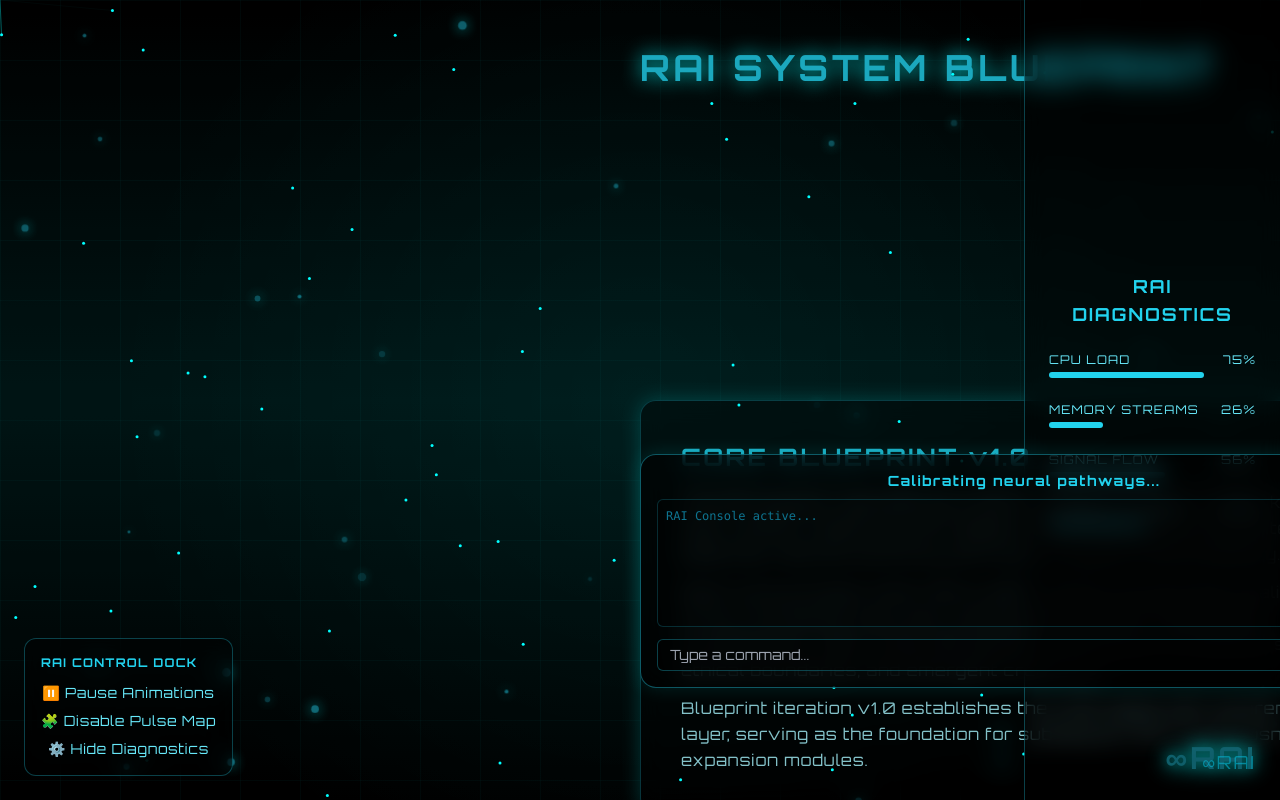
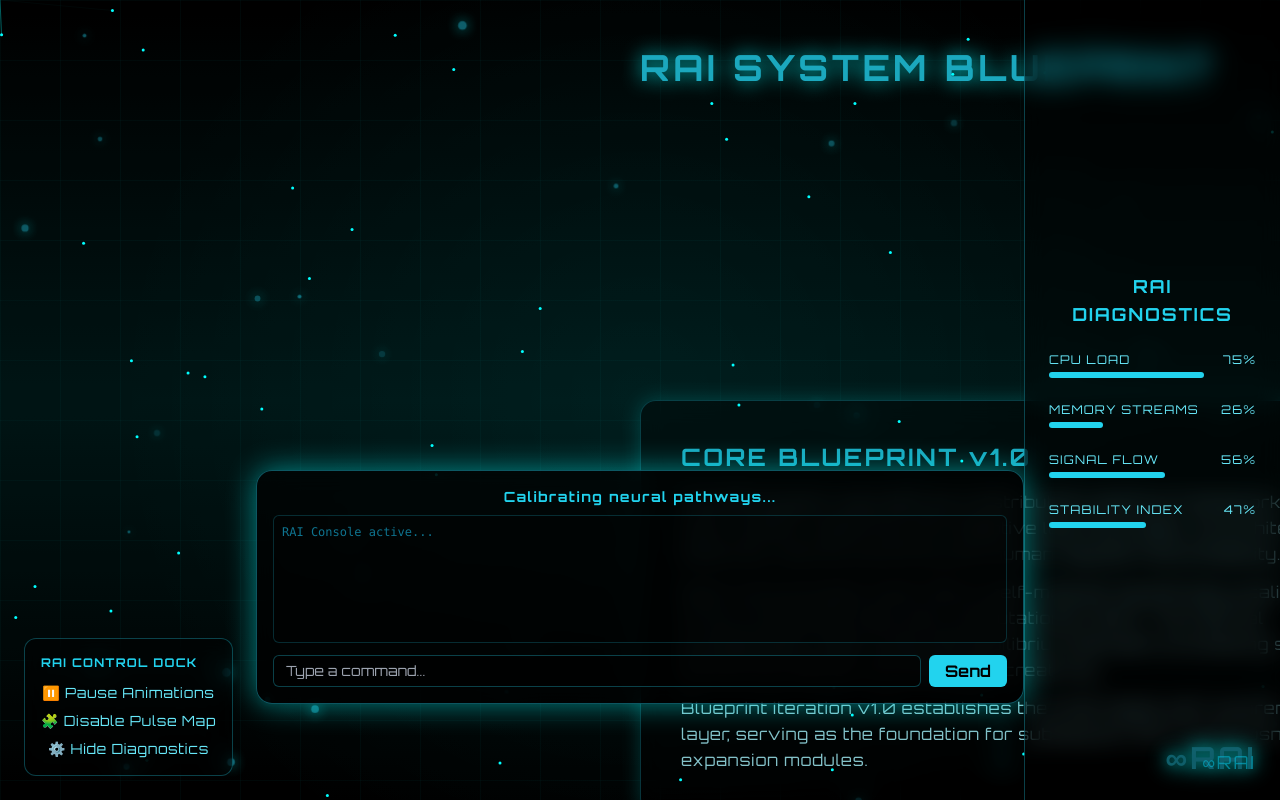
Before and after one commit to RazVany1/raiai.systems, a Next.js app: page /blueprint in a window 1280 px wide. Built offline with nearby package versions, Linux system fonts and the light colour scheme.

Commit message:
Update IntelligenceCore.tsx

```diff
--- a/components/IntelligenceCore.tsx
+++ b/components/IntelligenceCore.tsx
@@ -6,12 +6,9 @@ export default function IntelligenceCore() {
   const [status, setStatus] = useState("Initializing cognitive modules...");
   const [log, setLog] = useState<string[]>([]);
   const [input, setInput] = useState("");
-  const [visible, setVisible] = useState(true);
 
   useEffect(() => {
     console.log("✅ IntelligenceCore mounted successfully.");
-    setVisible(true);
-
     const states = [
       "Calibrating neural pathways...",
       "Optimizing data flow...",
@@ -19,13 +16,11 @@ export default function IntelligenceCore() {
       "Running introspection cycles...",
       "Ready for interaction.",
     ];
-
     let i = 0;
     const interval = setInterval(() => {
       setStatus(states[i]);
       i = (i + 1) % states.length;
     }, 4000);
-
     return () => clearInterval(interval);
   }, []);
 
@@ -39,13 +34,12 @@ export default function IntelligenceCore() {
     }, 1500);
   };
 
-  if (!visible) return null;
-
   return (
     <motion.div
-      className="fixed bottom-28 left-1/2 -translate-x-1/2 w-[90%] max-w-3xl bg-black/60 border border-cyan-400/40 rounded-2xl backdrop-blur-md p-4 text-cyan-200 z-[9999] shadow-[0_0_20px_#00FFFF20]"
-      initial={{ opacity: 0, y: 20 }}
-      animate={{ opacity: 1, y: 0 }}
+      id="rai-console"
+      className="fixed bottom-24 left-1/2 -translate-x-1/2 w-[90%] max-w-3xl bg-black/70 border border-cyan-400/40 rounded-2xl backdrop-blur-md p-4 text-cyan-200 z-[999999] shadow-[0_0_30px_#00FFFF80]"
+      initial={{ opacity: 0 }}
+      animate={{ opacity: 1 }}
       transition={{ duration: 1.2 }}
     >
       <div className="text-cyan-400 text-sm mb-2 tracking-widest font-semibold text-center">
```
